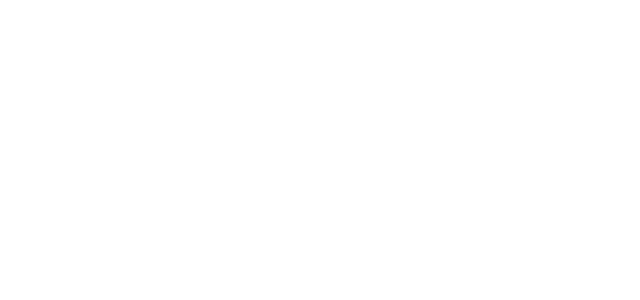
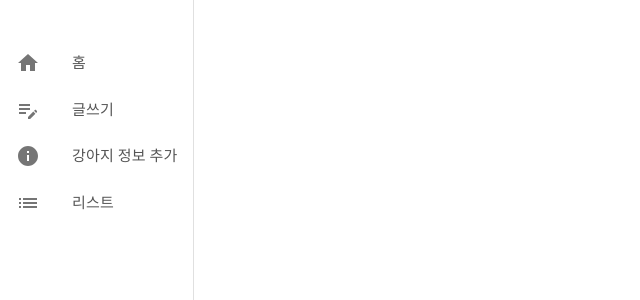
Before and after one commit to dalona-team/waa-fe, a Next.js app: page / in a window 1280 px wide. Shown: the top 300 px of the page, without its empty margins (0-640 px from the left). Built offline with nearby package versions, Linux system fonts and the light colour scheme; a web font is replaced by a local one.

Commit message:
feature: layout fix

```diff
--- a/src/components/Layout.tsx
+++ b/src/components/Layout.tsx
@@ -1,12 +1,18 @@
 import React from 'react';
+import NavigationBar from './NavigationBar';
 
-const Layout = ({ children, className }: { children: React.ReactNode, className?: string }) => {
+const Layout = ({ children }: { children: React.ReactNode }) => {
 
   return (
     <div
-      className="container"
+      className="container invisible-scroll"
     >
-      <div id='modal-standard' className={`wrapper relative overflow-hidden ${className ?? ''}`}>{children}</div>
+      <div className="flex">
+        <NavigationBar />
+        <main className="flex-1">
+          {children}
+        </main>
+      </div>
     </div>
   );
 };
--- /dev/null
+++ b/src/components/NavigationBar.tsx
@@ -0,0 +1,51 @@
+import { Drawer, List, ListItem, ListItemIcon, ListItemText } from '@mui/material';
+import HomeIcon from '@mui/icons-material/Home';
+import EditNoteIcon from '@mui/icons-material/EditNote';
+import InfoIcon from '@mui/icons-material/Info';
+import ListIcon from '@mui/icons-material/List';
+
+const NavigationBar = () => {
+  return (
+    <Drawer
+      variant="permanent"
+      anchor="left"
+      className="w-[240px]"
+    >
+      <div className="p-4">
+        {/* <img src="/waa-logo.svg" alt="WAA Logo" className="h-8 text-primary" /> */}
+      </div>
+
+      <List className="mt-4">
+        <ListItem component="button" className="hover:bg-gray-100">
+          <ListItemIcon>
+            <HomeIcon className="text-primary" />
+          </ListItemIcon>
+          <ListItemText primary="홈" className="text-gray-700" />
+        </ListItem>
+
+        <ListItem component="button" className="hover:bg-gray-100">
+          <ListItemIcon>
+            <EditNoteIcon className="text-primary" />
+          </ListItemIcon>
+          <ListItemText primary="글쓰기" className="text-gray-700" />
+        </ListItem>
+
+        <ListItem component="button" className="hover:bg-gray-100">
+          <ListItemIcon>
+            <InfoIcon className="text-primary" />
+          </ListItemIcon>
+          <ListItemText primary="강아지 정보 추가" className="text-gray-700" />
+        </ListItem>
+
+        <ListItem component="button" className="hover:bg-gray-100">
+          <ListItemIcon>
+            <ListIcon className="text-primary" />
+          </ListItemIcon>
+          <ListItemText primary="리스트" className="text-gray-700" />
+        </ListItem>
+      </List>
+    </Drawer>
+  );
+};
+
+export default NavigationBar;
--- a/src/hooks/useModal.tsx
+++ /dev/null
@@ -1,42 +0,0 @@
-import React, { createContext, useContext, useState, ReactNode, useCallback } from 'react';
-import ReactDOM from 'react-dom';
-
-interface ModalContextType {
-  // eslint-disable-next-line no-unused-vars
-  showModal: (content: ReactNode) => void;
-  hideModal: () => void;
-}
-
-const ModalContext = createContext<ModalContextType | undefined>(undefined);
-
-export const ModalProvider = ({ children }: { children: ReactNode }) => {
-  const [modalContent, setModalContent] = useState<ReactNode | null>(null);
-
-  const showModal = useCallback((content: ReactNode) => {
-    setModalContent(content);
-  },[]);
-
-  const hideModal = useCallback(() => {
-    setModalContent(null);
-  },[]);
-
-  return (
-    <ModalContext.Provider value={{ showModal, hideModal }}>
-      {children}
-      {modalContent && ReactDOM.createPortal(
-        <div className="modal">
-          {modalContent}
-        </div>,
-        document.getElementById('modal-standard') as HTMLElement
-      )}
-    </ModalContext.Provider>
-  );
-};
-
-export const useModal = () => {
-  const context = useContext(ModalContext);
-  if (!context) {
-    throw new Error('useModal must be used within a ModalProvider');
-  }
-  return context;
-};
--- a/src/pages/_app.tsx
+++ b/src/pages/_app.tsx
@@ -8,7 +8,6 @@
 import { ThemeProvider } from '@mui/material/styles';
 import { ToastMessageProvider } from '@/hooks/useToastMessage';
 import ToastMessage from '@/components/toastMessage/ToastMessage';
-import { ModalProvider } from '@/hooks/useModal';
 import { useState } from 'react';
 
 function MyApp({ Component, pageProps }: AppProps) {
@@ -19,12 +18,10 @@
     <QueryClientProvider client={queryClient}>
       <ThemeProvider theme={theme}>
         <ToastMessageProvider>
-          <ModalProvider>
-            <Layout className={layoutClassName}>
-              <Component {...rest} />
-              <ToastMessage />
-            </Layout>
-          </ModalProvider>
+          <Layout>
+            <Component {...rest} />
+            <ToastMessage />
+          </Layout>
         </ToastMessageProvider>
       </ThemeProvider>
     </QueryClientProvider>
--- a/src/pages/_document.tsx
+++ b/src/pages/_document.tsx
@@ -7,7 +7,6 @@
       <Head>
         <link rel="icon" href="/favicon.ico" />
         <meta charSet="UTF-8" />
-        <meta name="viewport" content="width=device-width, initial-scale=1.0" />
         <meta
           name="description"
           content="다로나 - WAA 서비스"
--- a/src/styles/global.css
+++ b/src/styles/global.css
@@ -1,41 +1,12 @@
 body{
   overflow: hidden;
 }
+
 .container{
-  width: 100vw;
-  height: 100svh;
-  display: flex;
-  justify-content: center;
-  align-items: center;
-  max-width: unset;
-  min-width: unset;
-  max-height: unset;
-  min-height: unset;
-}
-.wrapper{
-  width: 100vw;
-  height: 100svh;
-  min-width: 320px;
-  min-height: 500px;
-}
-@media screen and (min-width: 640px) {
-  .wrapper{
-    max-width: 480px;
-    max-height: 800px;
-  }
-}
-.required{
-  display: inline-block;
-  width: 14px;
-  height: 10px;
-  border-radius: 50%;
-  color: #EA98E0;
-  font-size: 17px;
-  font-weight: 700;
-  line-height: 24px;
-  font-style: normal;
-  position: relative;
-  top: 2px
+  width: 100%;
+  height: 100%;
+  min-width: 1280px;    /* HD 해상도 기준 */
+  min-height: 800px;
 }
 
 .invisible-scroll{
@@ -48,27 +19,6 @@
   }
 }
 
-br + .jelly + br {
-  display: none;
-}
-
-.background-setting{
-  color: transparent;
-  position: fixed;
-  width: 100%;
-  height: 100%;
-  object-fit: cover;
-}
-
-.modal{
-  position: absolute;
-  top: 0;
-  left: 0;
-  width: 100%;
-  height: 100%;
-  z-index: 99;
-}
-
 button:disabled{
   background: rgba(0, 0, 0, 0.24) !important;
   color: #FFF !important;
--- a/tailwind.config.ts
+++ b/tailwind.config.ts
@@ -9,34 +9,140 @@
   theme: {
     extend: {
       colors: {
-        primary: '#1A9058', // GREEN
-        secondary: '#909195', // GRAY
-        accent: '#EA98E0', // PINK
-        line1: 'rgba(0, 0, 0, 0.08)',
-        mint: '#CEF4E9',
-        yellow: '#F8ED64',
-        dark: '#03345C',
-        // 추가 색상 변수
+        // Gray Scale
+        gray: {
+          100: '#F7F7F7',
+          200: '#E6E6E6',
+          300: '#D1D1D1',
+          400: '#ADADAD',
+          500: '#949494',
+          600: '#777777',
+          700: '#555555',
+          800: '#2E2E2E',
+          900: '#1A1A1A',
+        },
+        // White Scale
+        white: {
+          100: '#FFFFFF',
+          200: '#F7F7F7',
+          300: '#F0F0F0',
+          400: '#E8E8E8',
+          500: '#E0E0E0',
+        },
+        // Primary Scale (Blue)
+        primary: {
+          100: '#F5F7FF',
+          200: '#E5EAFF',
+          300: '#C2CDFF',
+          400: '#99A8FF',
+          500: '#6B7CFF',
+          600: '#4558FF',
+          700: '#2F3FCC',
+          800: '#1C2999',
+          900: '#0A1466',
+        }
       },
-      textColor: {
-        primary: '#1A9058',
-        secondary: '#909195',
-        accent: '#EA98E0',
-        line1: 'rgba(0, 0, 0, 0.08)',
-        line2: 'rgba(0, 0, 0, 0.16)',
-        b40: 'rgba(0, 0, 0, 0.4)',
-        b940: 'rgba(0, 0, 0, 0.94)',
-      },
-      borderColor: {
-        line1: 'rgba(0, 0, 0, 0.08)',
-        line2: 'rgba(0, 0, 0, 0.16)',
-        b40: 'rgba(0, 0, 0, 0.4)',
-      },
-      fontSize: {
-        base: '15px',
-      },
+      typography: {
+        'large-title': {
+          regular: {
+            fontSize: '32px',
+            lineHeight: '40px',
+            fontWeight: '400',
+          },
+          bold: {
+            fontSize: '32px',
+            lineHeight: '40px',
+            fontWeight: '700',
+          }
+        },
+        'large-title2': {
+          regular: {
+            fontSize: '28px',
+            lineHeight: '36px',
+            fontWeight: '400',
+          },
+          bold: {
+            fontSize: '28px',
+            lineHeight: '36px',
+            fontWeight: '700',
+          }
+        },
+        'title1': {
+          regular: {
+            fontSize: '24px',
+            lineHeight: '32px',
+            fontWeight: '400',
+          },
+          bold: {
+            fontSize: '24px',
+            lineHeight: '32px',
+            fontWeight: '700',
+          }
+        },
+        'title2': {
+          regular: {
+            fontSize: '20px',
+            lineHeight: '28px',
+            fontWeight: '400',
+          },
+          bold: {
+            fontSize: '20px',
+            lineHeight: '28px',
+            fontWeight: '700',
+          }
+        },
+        'title3': {
+          regular: {
+            fontSize: '18px',
+            lineHeight: '26px',
+            fontWeight: '400',
+          },
+          bold: {
+            fontSize: '18px',
+            lineHeight: '26px',
+            fontWeight: '700',
+          }
+        },
+        'body': {
+          regular: {
+            fontSize: '16px',
+            lineHeight: '24px',
+            fontWeight: '400',
+          },
+          semibold: {
+            fontSize: '16px',
+            lineHeight: '24px',
+            fontWeight: '600',
+          }
+        },
+        'caption': {
+          regular: {
+            fontSize: '14px',
+            lineHeight: '20px',
+            fontWeight: '400',
+          },
+          semibold: {
+            fontSize: '14px',
+            lineHeight: '20px',
+            fontWeight: '600',
+          }
+        },
+        'footnote': {
+          regular: {
+            fontSize: '12px',
+            lineHeight: '18px',
+            fontWeight: '400',
+          },
+          medium: {
+            fontSize: '12px',
+            lineHeight: '18px',
+            fontWeight: '500',
+          }
+        }
+      }
     },
   },
-  plugins: [require('@tailwindcss/line-clamp')],
+  plugins: [],
 };
+
 export default config;
```
Also changed, not shown: package.json (+4 -3 lines), 1 other file (tests, documents, lock files or other folders).
